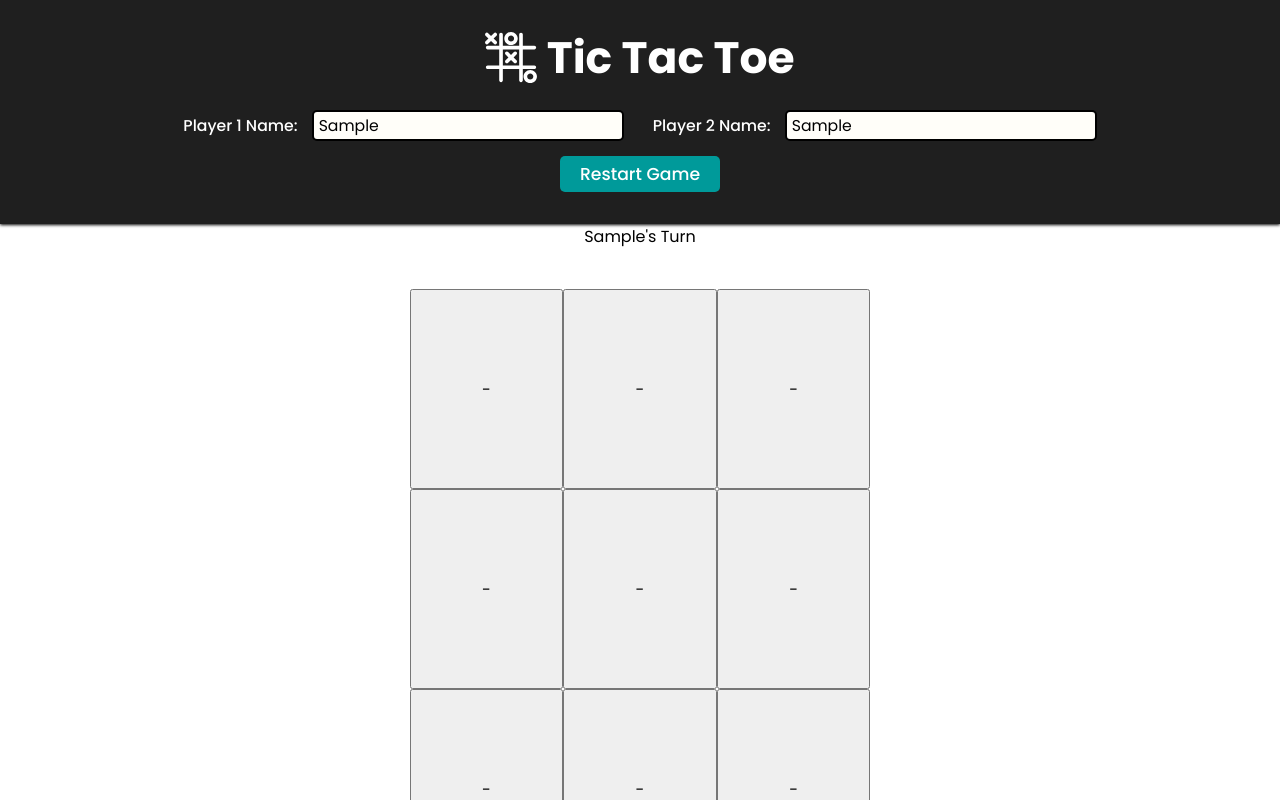
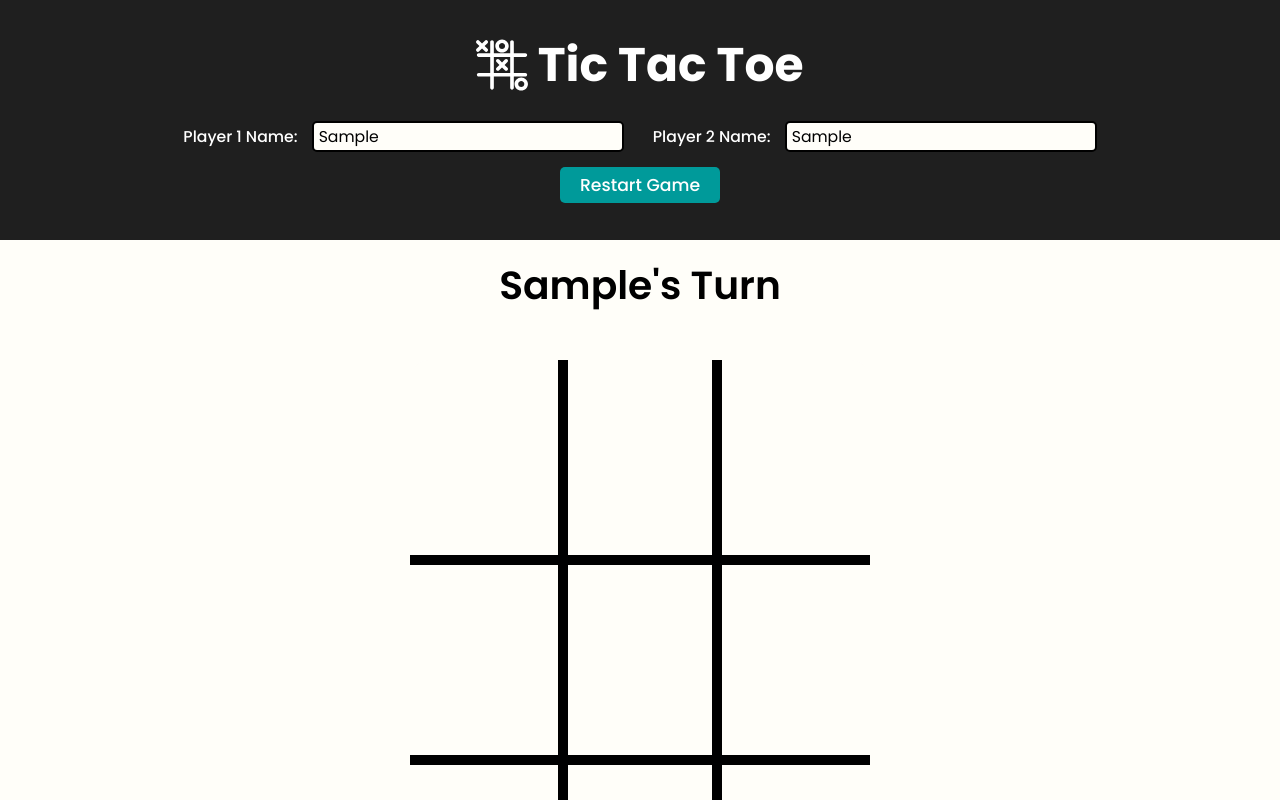
Before and after one commit to Ani0o/odin-tic-tac-toe, a plain HTML site: page index.html in a window 1280 px wide. Both pictures are taken after typing "Sample", "Sample" into the empty fields and a click on the button "Start Game". Shown: the top 800 px of the page. Drawn offline with Linux system fonts and the light colour scheme.

Commit message:
Add styles for the notify and board section

```diff
--- a/script.js
+++ b/script.js
@@ -1,5 +1,5 @@
 function Gameboard() {
-    let board = [['-', '-', '-'], ['-', '-', '-'], ['-', '-', '-']];
+    let board = [['', '', ''], ['', '', ''], ['', '', '']];
 
     const getBoard = () => board;
 
@@ -8,7 +8,7 @@ function Gameboard() {
     };
 
     const resetBoard = () => {
-        board = [['-', '-', '-'], ['-', '-', '-'], ['-', '-', '-']];
+        board = [['', '', ''], ['', '', ''], ['', '', '']];
     };
 
     const printBoard = () => {
@@ -105,7 +105,7 @@ function GameController(p1name, p2name) {
             let isBoardFull = true;
             board.forEach(row => {
                 row.forEach(sign => {
-                    if (sign === "-") {
+                    if (sign === "") {
                         isBoardFull = false;
                     }
                 });
--- a/styles.css
+++ b/styles.css
@@ -3,7 +3,7 @@ body {
     font-family: "Poppins", sans-serif;
 
     display: grid;
-    grid-template-rows: 28vh 1fr;}
+    grid-template-rows: 30vh 10vh 1fr;}
 
 h1 {
     margin: 0;
@@ -41,7 +41,7 @@ button, input {
 }
 
 .title h1 {
-    font-size: calc(0.8rem + 1.5vw + 1.5vh);
+    font-size: calc(1rem + 1.5vw + 1.5vh);
     font-weight: bold;
     color: white;
 }
@@ -112,9 +112,20 @@ form button:active {
 
 /* Main Section */
 
+.notify, .board {
+    background-color: rgb(255, 254, 249);
+}
+
+/* Notify Section */
+
 .notify {
+    font-size: calc(0.5rem + 1.5vw + 1.5vh);
+    font-weight: 600;
     text-align: center;
+    padding: 2vh 5vw 0;
 }
+
+/* Board Section */
 
 .board {
     display: grid;
@@ -126,4 +137,54 @@ form button:active {
 
 .cell {
     height: 25vh;
+    border: none;
+    background-color: inherit;
+    font-size: calc(3rem + 1.5vw + 1.5vh);
+    font-weight: 600;
 }
+
+.cell:hover {
+    background-color: rgb(240, 240, 240);
+}
+
+.cell:nth-child(3n + 1) {
+    border-right: 5px solid black;
+}
+
+.cell:nth-child(3n + 2) {
+    border-left: 5px solid black;
+    border-right: 5px solid black;
+}
+
+.cell:nth-child(3n + 3) {
+    border-left: 5px solid black;
+}
+
+.cell:nth-child(n + 1):nth-child(-n + 3) {
+    border-bottom: 5px solid black;
+}
+
+.cell:nth-child(n + 4):nth-child(-n + 6) {
+    border-top: 5px solid black;
+    border-bottom: 5px solid black;
+}
+
+.cell:nth-child(n + 7):nth-child(-n + 9) {
+    border-top: 5px solid black;
+}
+
+.cell:nth-child(1) {
+    border-top-left-radius: 20px;
+}
+
+.cell:nth-child(3) {
+    border-top-right-radius: 20px;
+}
+
+.cell:nth-child(7) {
+    border-bottom-left-radius: 20px;
+}
+
+.cell:nth-child(9) {
+    border-bottom-right-radius: 20px;
+}
```
